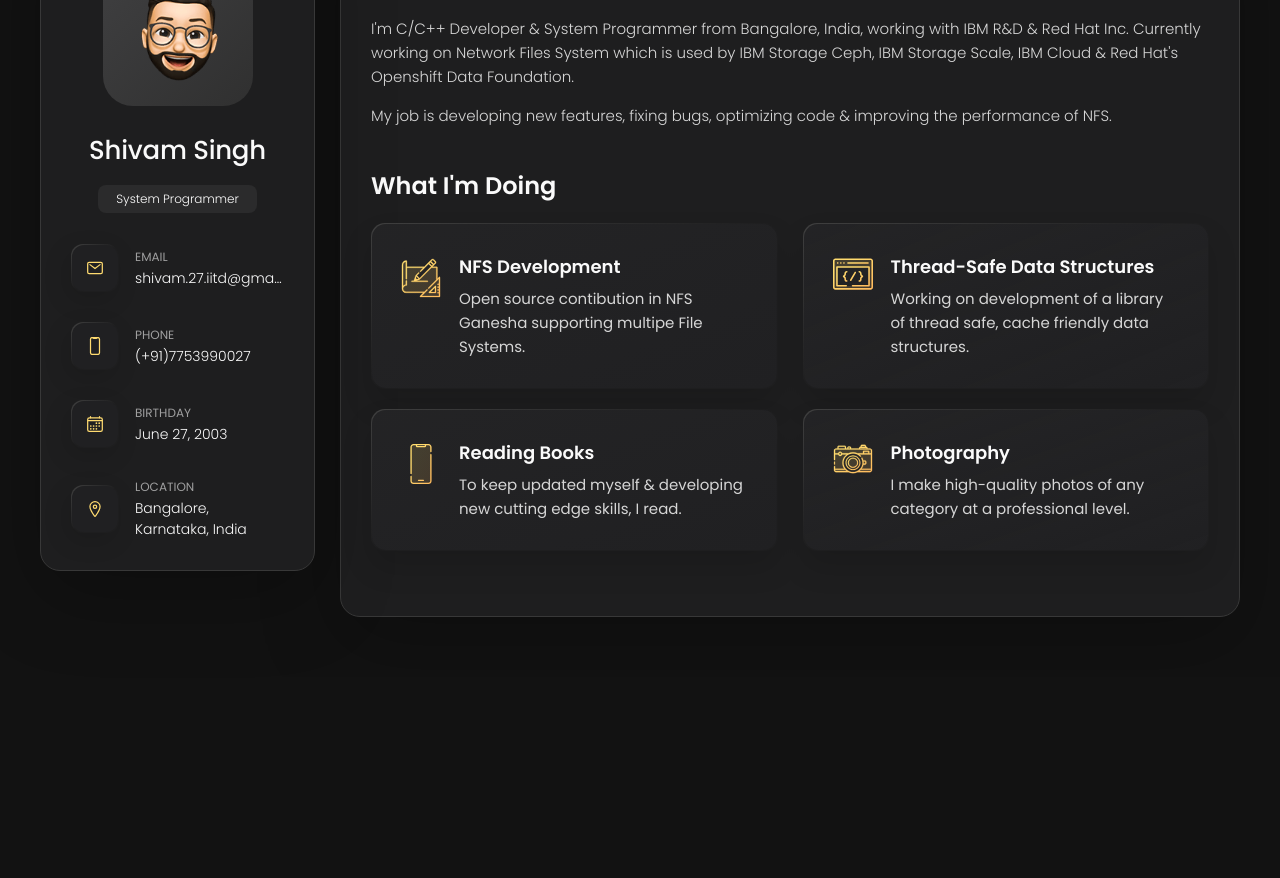
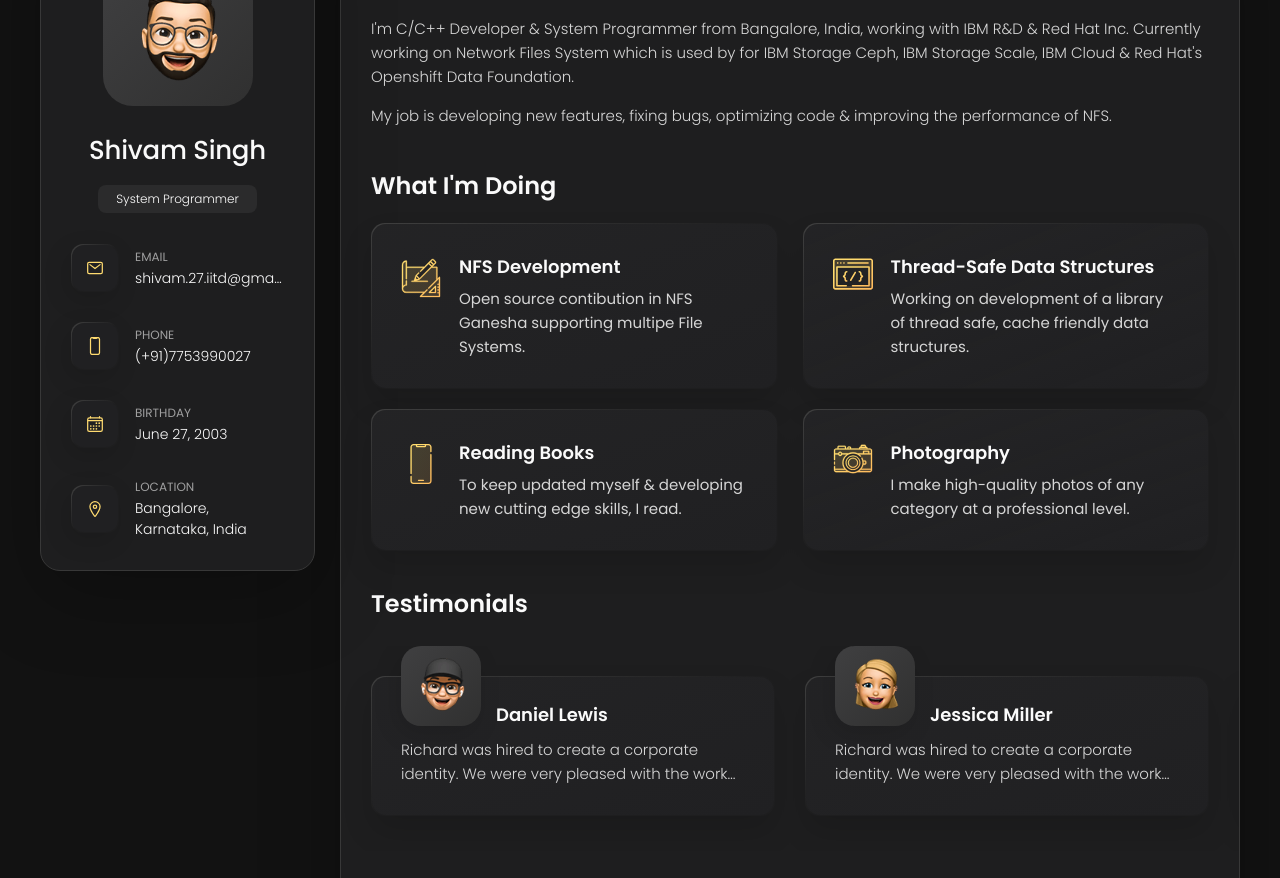
Before and after one commit to Shivam-27062003/Shivam-27062003.github.io, a plain HTML site: page index.html in a window 1280 px wide. Shown: the part 162-1040 px from the top of the page. Before the commit the page ends 839 px from the top, so only its background shows below. Drawn offline with nearby package versions, Linux system fonts and the light colour scheme.

Commit message:
corrected mistakes

```diff
--- a/index.html
+++ b/index.html
@@ -210,7 +210,7 @@
         <section class="about-text">
           <p>
             I'm C/C++ Developer & System Programmer from Bangalore, India, working with IBM R&D & Red Hat Inc. Currently
-            working on Network Files System which is used by IBM Storage Ceph, IBM Storage Scale, IBM Cloud & Red
+            working on Network Files System which is used by for IBM Storage Ceph, IBM Storage Scale, IBM Cloud & Red
             Hat's Openshift
             Data Foundation.
           </p>
@@ -305,7 +305,7 @@
           - testimonials
         -->
 
-        <!-- <section class="testimonials">
+        <section class="testimonials">
 
           <h3 class="h3 testimonials-title">Testimonials</h3>
 
@@ -401,13 +401,13 @@
 
           </ul>
 
-        </section> -->
+        </section>
 
 
         <!--
           - testimonials modal
         -->
-        <!--
+
         <div class="modal-container" data-modal-container>
 
           <div class="overlay" data-overlay></div>
@@ -444,7 +444,7 @@
 
             </div>
 
-          </section> -->
+          </section>
 
         </div>
 
@@ -453,7 +453,7 @@
           - clients
         -->
 
-    <!-- <section class="clients">
+        <section class="clients">
 
           <h3 class="h3 clients-title">Clients</h3>
 
@@ -497,7 +497,7 @@
 
           </ul>
 
-        </section> -->
+        </section>
 
       </article>
 
```
Lines whose indentation alone changed are shown as unchanged.
